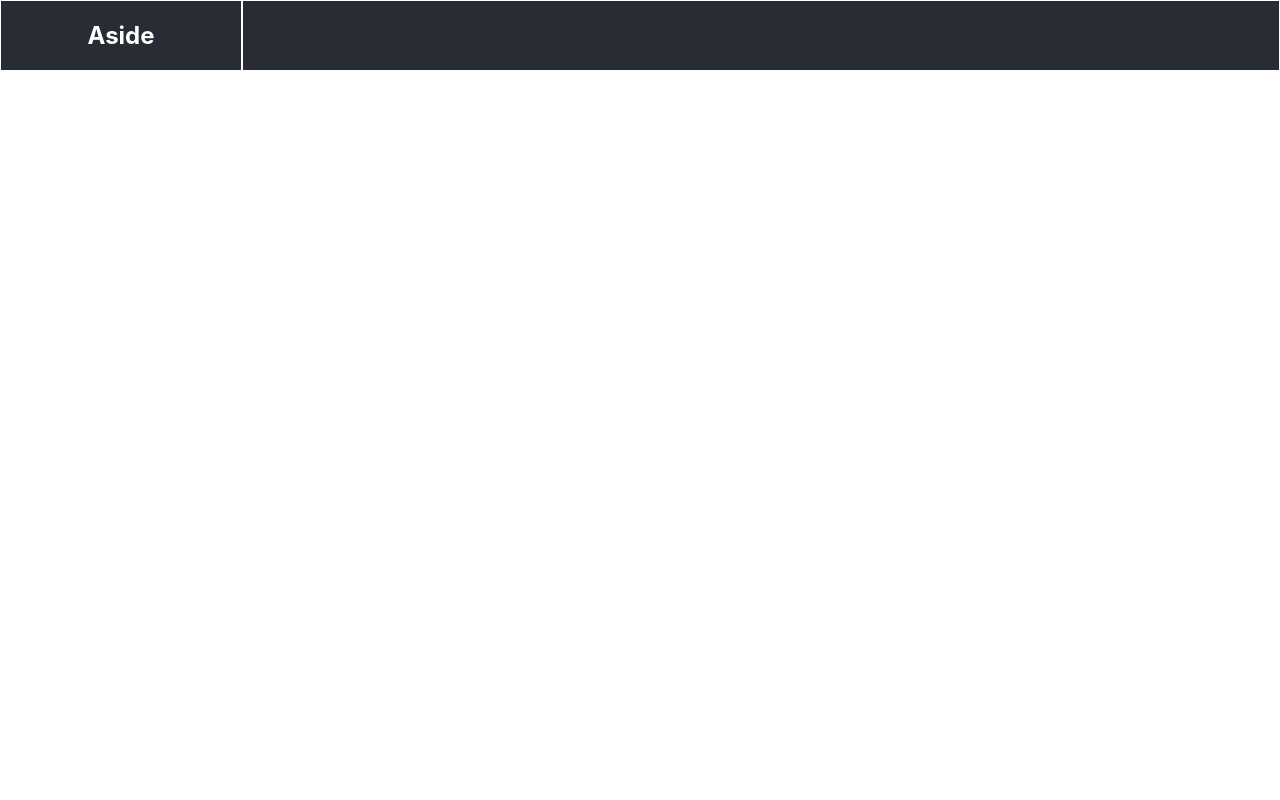
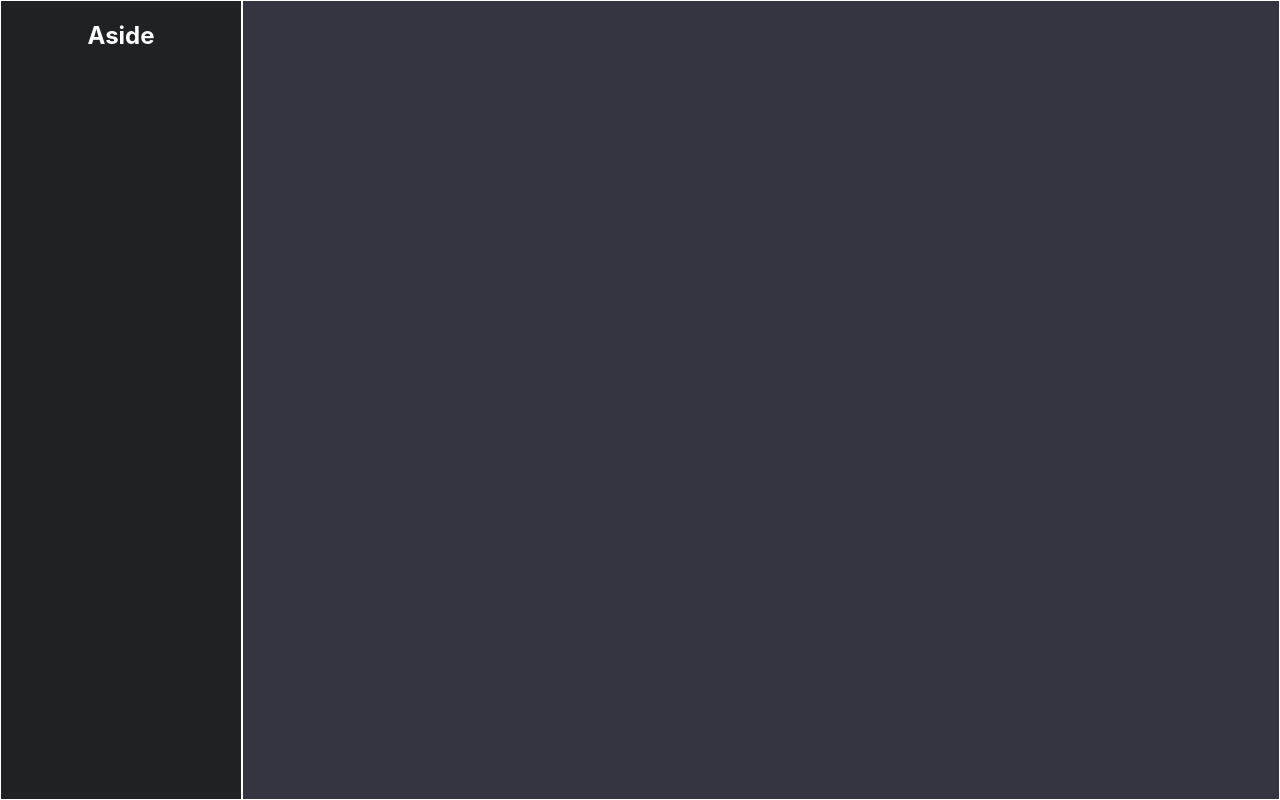
Before and after one commit to anuragyadav20062002/CHATGPT-ADVANCED, a React (Create React App) app in the folder client/: page / in a window 1280 px wide. Built offline with nearby package versions, Linux system fonts and the light colour scheme.

Commit message:
Update App.css

```diff
--- a/client/src/App.css
+++ b/client/src/App.css
@@ -3,16 +3,20 @@
   display: flex;
   background-color: #282c34;
   color: white;
+  position: absolute;
+  bottom: 0;left: 0;right: 0;top: 0;
 }
 
 .sidemenu{
   width: 240px;
   border: 1px solid white;
+  background-color: #202123;
 }
 
 .chatbox{
   flex: 1;
   border: 1px solid white;
+  background-color: #343541;
 }
 
 .App-logo {
```
